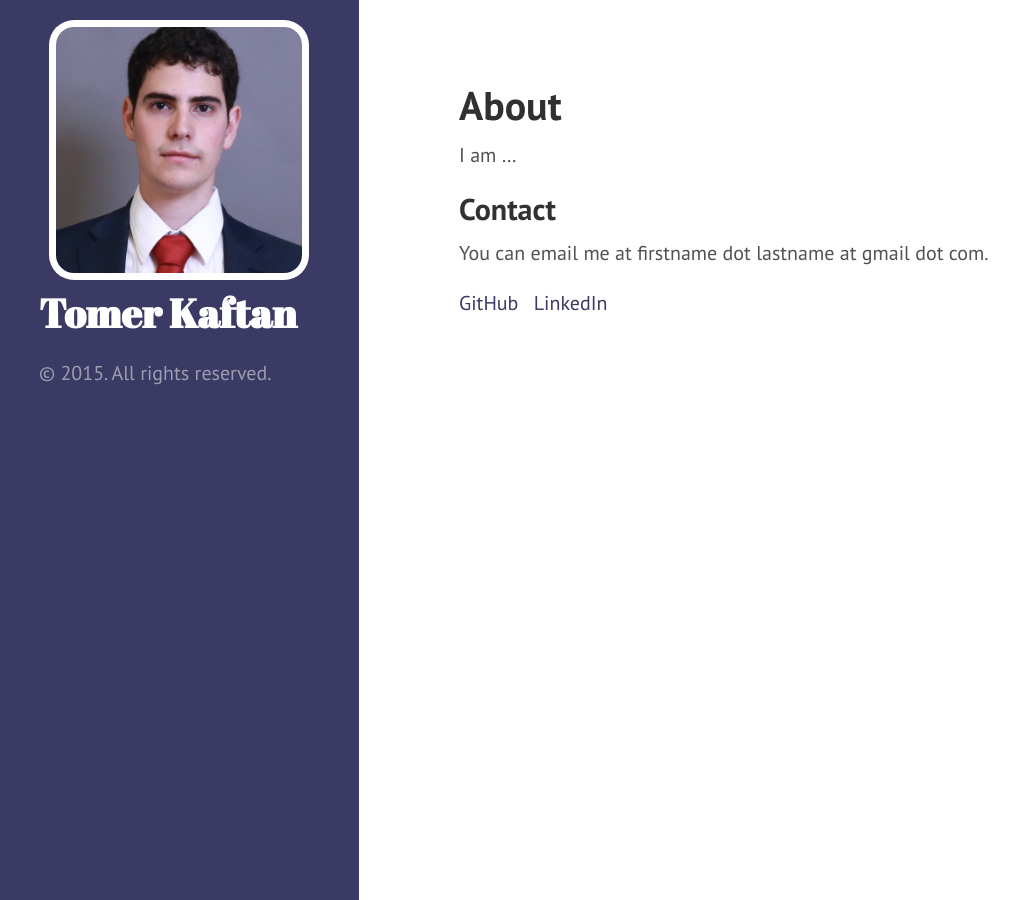
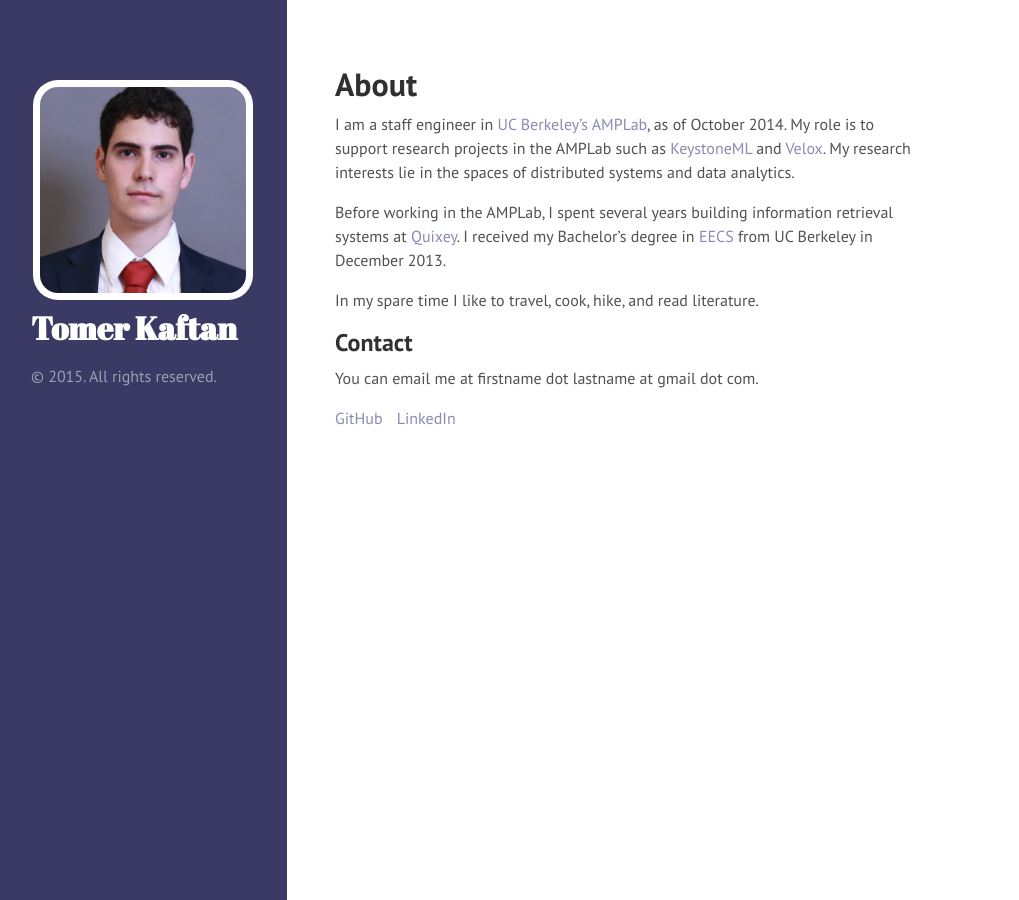
Before and after one commit to tomerk/tomerk.github.io, a Jekyll site: the page built from index.md, in a window 1280 px wide. Shown: the whole page, without its empty margins (1-1020 px from the left). Built offline with Jekyll 4.4.1, drawn with Linux system fonts in a browser that asks for light colours; Markdown is read by kramdown in place of the engine named in the settings.

Commit message:
First version of the website done

```diff
--- a/index.md
+++ b/index.md
@@ -3,7 +3,11 @@ layout: page
 title: About
 ---
 
-I am ...
+I am a staff engineer in [UC Berkeley's AMPLab](https://amplab.cs.berkeley.edu), as of October 2014. My role is to support research projects in the AMPLab such as [KeystoneML](http://keystone-ml.org) and [Velox](https://github.com/amplab/velox-modelserver). My research interests lie in the spaces of distributed systems and data analytics.
+
+Before working in the AMPLab, I spent several years building information retrieval systems at [Quixey](http://www.quixey.com). I received my Bachelor's degree in  [EECS](https://www.eecs.berkeley.edu) from UC Berkeley in December 2013.
+
+In my spare time I like to travel, cook, hike, and read literature.
 
 ## Contact
 
--- a/public/css/hyde.css
+++ b/public/css/hyde.css
@@ -39,11 +39,11 @@ html {
     font-size: 16px;
   }
 }
-@media (min-width: 58em) {
+/*@media (min-width: 58em) {
   html {
     font-size: 20px;
   }
-}
+}*/
 
 
 /*
@@ -109,7 +109,7 @@ a.sidebar-nav-item:focus {
   .sidebar-sticky {
     position: absolute;
     right:  1rem;
-    top: 1rem;
+    top: 5rem;
     left:   1rem;
   }
 }
@@ -134,12 +134,12 @@ a.sidebar-nav-item:focus {
   }
 }
 
-@media (min-width: 64em) {
+/*@media (min-width: 64em) {
   .content {
     margin-left: 22rem;
     margin-right: 4rem;
   }
-}
+}*/
 
 
 /*
@@ -159,12 +159,12 @@ a.sidebar-nav-item:focus {
   }
 }
 
-@media (min-width: 64em) {
+/*@media (min-width: 64em) {
   .layout-reverse .content {
     margin-left: 4rem;
     margin-right: 22rem;
   }
-}
+}*/
 
 
 
@@ -183,14 +183,14 @@ a.sidebar-nav-item:focus {
 }
 .theme-base-FF .content a,
 .theme-base-FF .related-posts li a:hover {
-  color: #3a3a65;
+  color: #8a8ab5;
 }
 
 .sidebar img {
     display: block;
     margin: 0 auto;
     margin-bottom: 8px;
-    max-height: 260px;
+    max-height: 220px;
     border-radius: 25px;
     background: #FFFFFF;
     padding: 7px;
```
Also changed, not shown: public/css/poole.css (+6 -6 lines).
